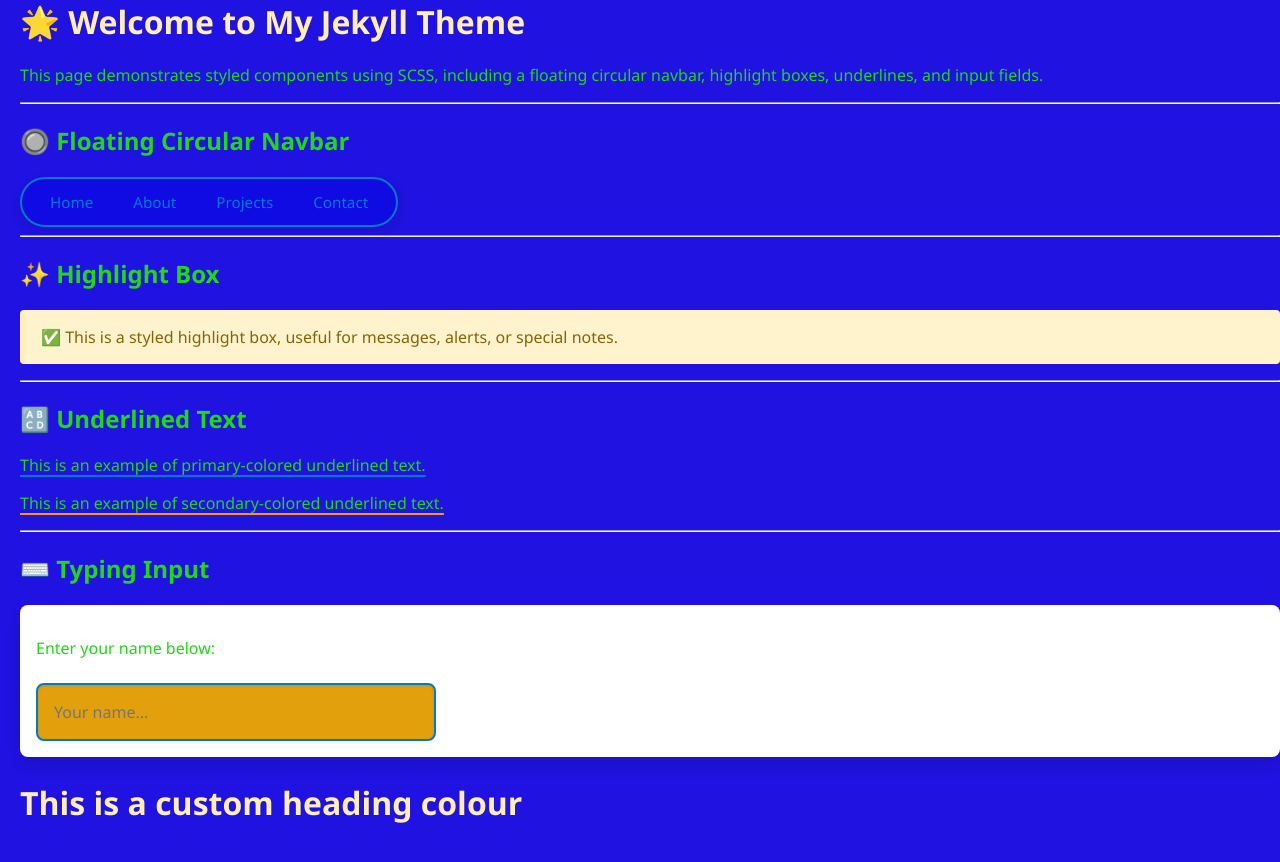
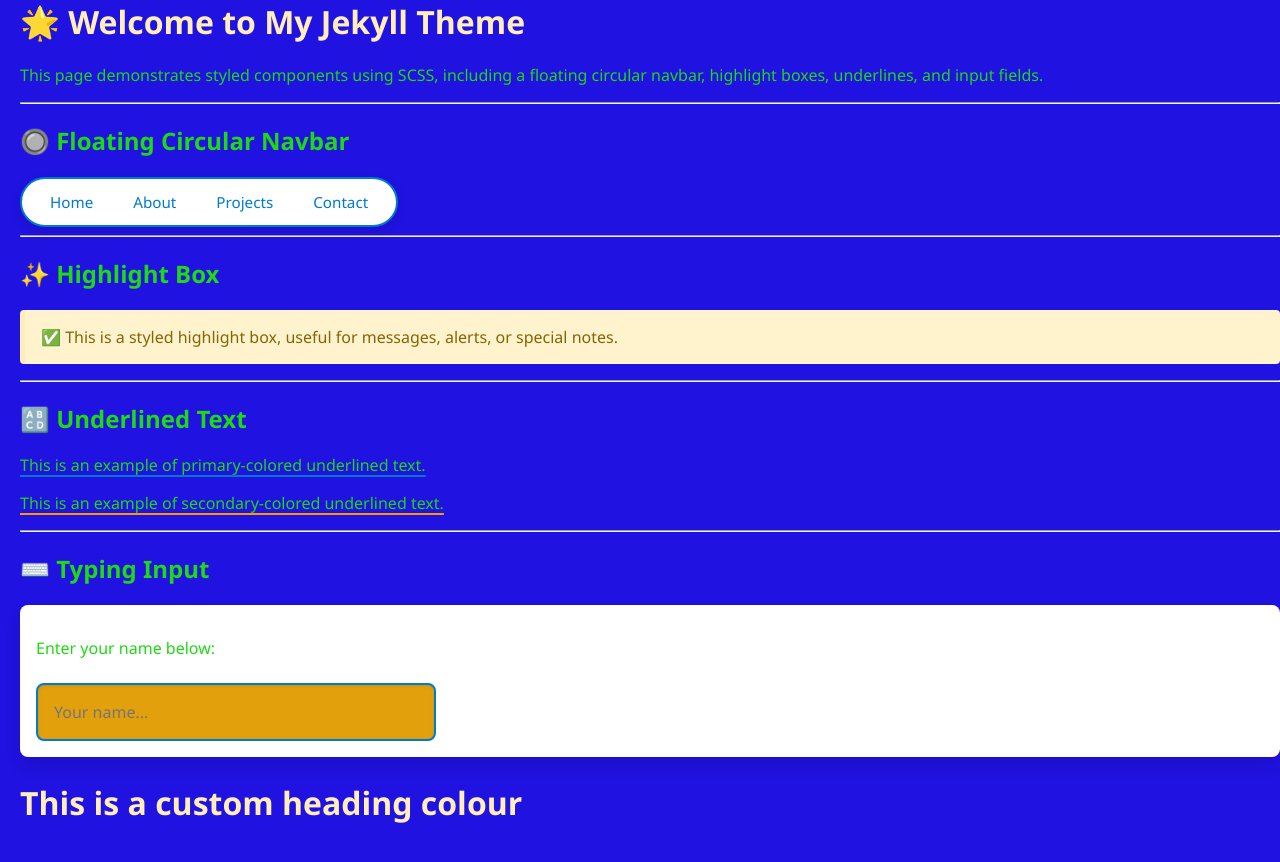
Before and after one commit to v659/jekyll_theme-new-v659, a Jekyll site: the page built from index.md, in a window 1280 px wide. Shown: the top 862 px of the page. Built offline with Jekyll 4.4.1, drawn with Linux system fonts in a browser that asks for light colours.

Commit message:
commit 9

```diff
--- a/_sass/navbar.scss
+++ b/_sass/navbar.scss
@@ -2,7 +2,7 @@
 .floating-navbar {
   position: relative;
   display: inline-flex;
-  background-color: #0f0be2;
+  background-color: #ffffff;
   border: 2px solid $primary-color;
   border-radius: 50px;
   padding: 0.5rem 1rem;
```
